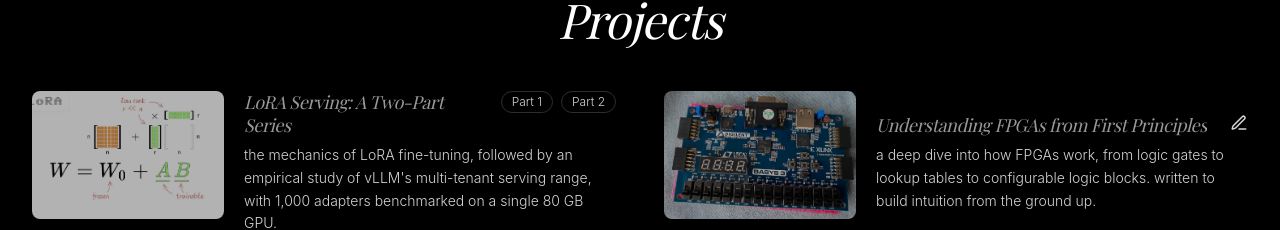
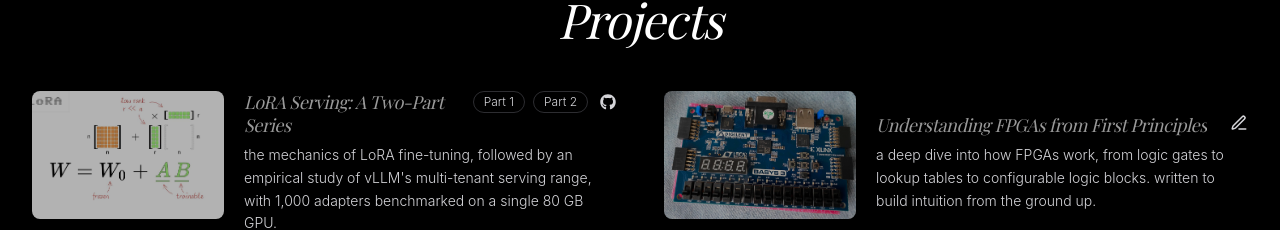
Before and after one commit to priyaltaneja/priyaltaneja, a React (Create React App) app: page / in a window 1280 px wide. Both pictures are taken after a click on the button "projects". Shown: the part 133-363 px from the top of the page. Built offline with nearby package versions, Linux system fonts and the light colour scheme; a web font is replaced by a local one.

Commit message:
Add GitHub repo link next to LoRA series part pills

```diff
--- a/src/pages/Projects.js
+++ b/src/pages/Projects.js
@@ -1,6 +1,6 @@
 import React, { useState, useRef } from 'react';
 import { PenLine } from 'lucide-react';
-import { FaMediumM, FaYoutube, FaChrome } from 'react-icons/fa';
+import { FaMediumM, FaYoutube, FaChrome, FaGithub } from 'react-icons/fa';
 
 const PROJECTS = [
   {
@@ -11,6 +11,7 @@ const PROJECTS = [
       { url: '/mechanics-of-lora', label: 'Part 1' },
       { url: '/multi-lora-at-scale', label: 'Part 2' },
     ],
+    repo: 'https://github.com/priyaltaneja/multi-lora-serving-benchmark',
     links: [
       {
         url: `/mechanics-of-lora`,
@@ -144,7 +145,8 @@ const Projects = ({ onNavigate }) => {
                       </h3>
                       <div className="flex items-center gap-2 ml-3 flex-shrink-0">
                         {project.parts ? (
-                          project.parts.map((part, i) => (
+                          <>
+                            {project.parts.map((part, i) => (
                               <a
                                 key={i}
                                 href={part.url}
@@ -154,7 +156,19 @@ const Projects = ({ onNavigate }) => {
                               >
                                 {part.label}
                               </a>
-                          ))
+                            ))}
+                            {project.repo && (
+                              <a
+                                href={project.repo}
+                                target="_blank"
+                                rel="noopener noreferrer"
+                                className="ml-1 text-zinc-300 hover:text-white transition-colors duration-200"
+                                aria-label="GitHub repository"
+                              >
+                                <FaGithub size={16} />
+                              </a>
+                            )}
+                          </>
                         ) : (
                           project.links.map((link, i) => {
                             const isInternal = link.internal;
```
Lines whose indentation alone changed are shown as unchanged.
